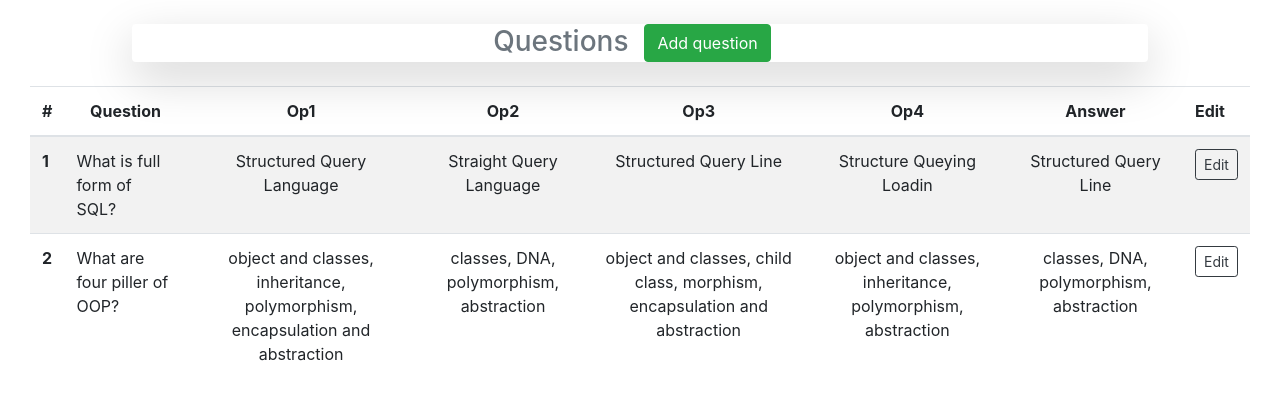
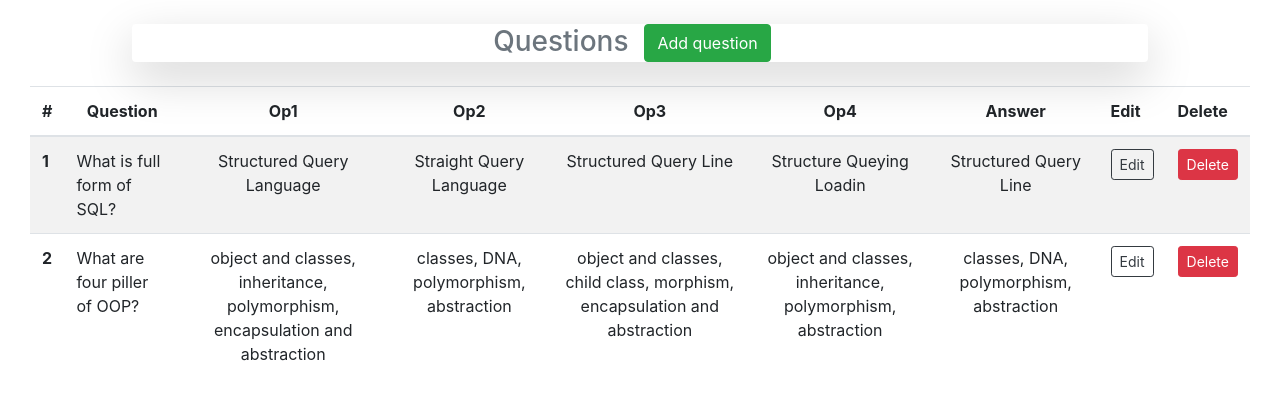
Before and after one commit to SmitVasoya3110/Portal, a Django app: page /teacher/exam-info/1 in a window 1280 px wide. Shown: the part 86-486 px from the top of the page. Run offline with Django 4.2, Linux system fonts and the light colour scheme; data comes from the database, SQL or seed files in the repository; both versions use the stored data as it was after the commit; some libraries are stand-ins or nearby versions.

Commit message:
Feedback disabled, Delete button added

```diff
--- a/contact/models.py
+++ b/contact/models.py
@@ -11,6 +11,7 @@ class ContactUs(models.Model):
 
     class Meta:
         verbose_name = "Contact Us"
+        verbose_name_plural = "Contact Us"
 
 class Feedback(models.Model):
     username = models.CharField(max_length = 50)
--- a/teacher/templates/teacher/exam_info.html
+++ b/teacher/templates/teacher/exam_info.html
@@ -20,6 +20,7 @@
                 <th scope="col" class="text-center">Op4</th>
                 <th scope="col" class="text-center">Answer</th>
                 <th>Edit</th>
+                <th>Delete</th>
 
             </tr>
         </thead>
@@ -46,21 +47,59 @@
                              <td class="text-center"><a
                                      href="{% url 'teacher:edit-question' exam_id=exam_id q_id=question.id %}"
                                      class="btn btn-sm btn-outline-dark">Edit</a></td>
+
+                             <td class="text-center"><button type="button"  onclick="setQuestionText('{{ question.question_text }}','{{exam_id}}','{{question.id}}')" data-arg1="{{ question.id }}" data-arg2="{{ exam.id }}" data-id="{{question.text}}" class="btn btn-danger btn-sm" data-toggle="modal" data-target="#exampleModal">
+                                Delete
+                              </button></td>
                         {% endif %}
                     {% endfor %}
-
-
 
 
                 {% endfor %}
             </tr>
             {% endfor %}
 
-
+            <div class="modal fade" id="exampleModal" tabindex="-1" role="dialog" aria-labelledby="exampleModalLabel" aria-hidden="true">
+                <div class="modal-dialog" role="document">
+                  <div class="modal-content">
+                    <div class="modal-header">
+                      <h5 class="modal-title" id="exampleModalLabel">Confirm Deletion</h5>
+                      <button type="button" class="close" data-dismiss="modal" aria-label="Close">
+                        <span aria-hidden="true">&times;</span>
+                      </button>
+                    </div>
+                    <div class="modal-body">
+                      Are you sure you want to delete the question? :
+                      <p><b id="qsn"></b></p>
+                    </div>
+                    <div class="modal-footer">
+                      <button type="button" class="btn btn-secondary" data-dismiss="modal">Close</button>
+                      <a href="" type="button" class="btn btn-danger deleteQns">Delete</a>
+                    </div>
+                  </div>
+                </div>
+              </div>
 
 
         </tbody>
     </table>
 </div>
 
+{% block scripts %}
+
+<script>
+   function setQuestionText(questionText, arg1, arg2) {
+        console.log(questionText);
+        let deleteUrl = `/teacher/delete-question/${arg1}/${arg2}`;
+        console.log(deleteUrl);
+        document.getElementById('qsn').textContent = questionText;
+        var anchor = document.querySelector('.deleteQns');
+        anchor.href = deleteUrl;
+        // document.getElementById('deleteButton').addEventListener('click', function () {
+
+        // });
+    }
+</script>
+{% endblock scripts %}
+
 {% endblock %}
--- a/teacher/urls.py
+++ b/teacher/urls.py
@@ -1,7 +1,7 @@
 from django.urls import path, include
 from .views import (loginAdmin, home, fetchStudents,
             allStudents, fetchExams, examInfo, studentrecord,
-            editQuestion, addQuestion, logoutAdmin
+            editQuestion, addQuestion, logoutAdmin, deleteQuestion
 )
 app_name="teacher"
 urlpatterns = [
@@ -14,6 +14,7 @@ urlpatterns = [
     path('exam-info/<int:id>', examInfo, name="exam-info"),
     path('addquestion/<int:id>', addQuestion, name="addquestion"),
     path('edit-question/<int:exam_id>/<int:q_id>', editQuestion, name="edit-question"),
+    path('delete-question/<int:exam_id>/<int:q_id>', deleteQuestion, name="delete-question"),
     path('studentrecords/<int:exam_id>/<int:college_id>', studentrecord, name="studentrecords"),
     path('logoutteacher/', logoutAdmin, name="logoutadmin")
 ]
--- a/teacher/views.py
+++ b/teacher/views.py
@@ -1,4 +1,4 @@
-from django.http import HttpResponse
+from django.http import HttpResponse, JsonResponse
 from django.shortcuts import get_object_or_404, render, redirect
 from django.urls import reverse
 from django.contrib.auth import authenticate, login, logout
@@ -127,6 +127,45 @@ def editQuestion(request, exam_id, q_id):
     }
     return render(request, 'teacher/update_question.html', context)
 
+def deleteQuestion(request, exam_id, q_id):
+     # Get the exam instance
+    try:
+        exam = get_object_or_404(Exam, pk=exam_id)
+
+        # Get the question instance
+        question = get_object_or_404(Question, pk=q_id, exam=exam)
+
+        question.delete()
+
+        return  redirect(reverse('teacher:edit-question',kwargs={'exam_id' : exam_id, 'q_id':q_id}))
+    except Exception as e:
+        print(e)
+        return JsonResponse({"message":"Unable to delete"})
+    # if request.method == 'POST':
+    #     question_form = QuestionForm(request.POST, instance=question)
+    #     choice_formset = ChoiceFormSet(request.POST, instance=question)
+
+    #     if question_form.is_valid() and choice_formset.is_valid():
+    #         question = question_form.save()
+    #         choices = choice_formset.save(commit=False)
+
+    #         for choice in choices:
+    #             choice.question = question
+    #             choice.save()
+
+    #         return redirect('teacher:exam-info',id=exam_id)  # Redirect to a success page
+
+    # else:
+    #     question_form = QuestionForm(instance=question)
+    #     choice_formset = ChoiceFormSet(instance=question)
+    # context = {
+    #     'question_form': question_form,
+    #     'choice_form': choice_formset,
+    #     'exam': exam,
+    #     'question': question
+    # }
+    # return render(request, 'teacher/update_question.html', context)
+
 # def editQuestion(request, exam_id, q_id):
 #     question = Question.objects.get(id=q_id)
 #     option = Choice.objects.get(question=q_id)
```
Also changed, not shown: contact/admin.py (+13 -1 lines), db.sqlite3.
